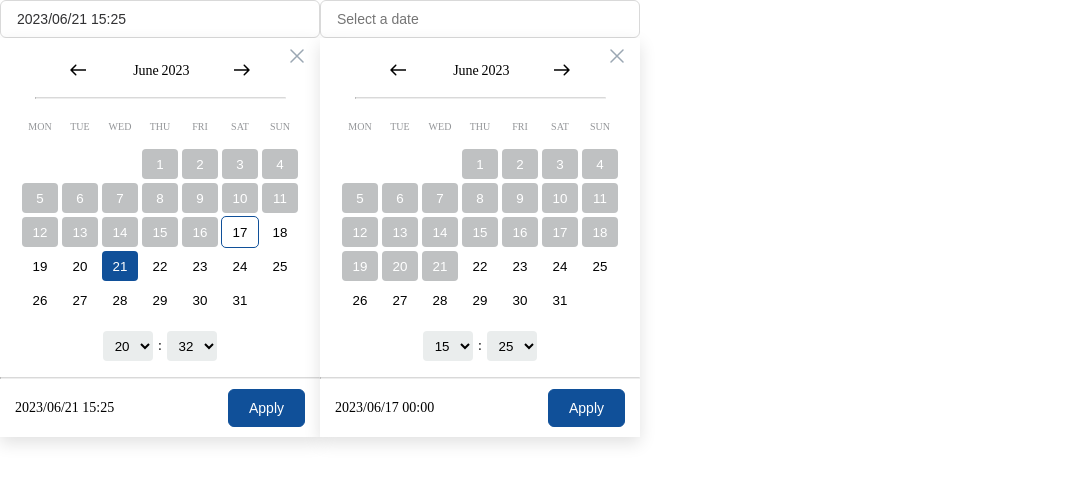
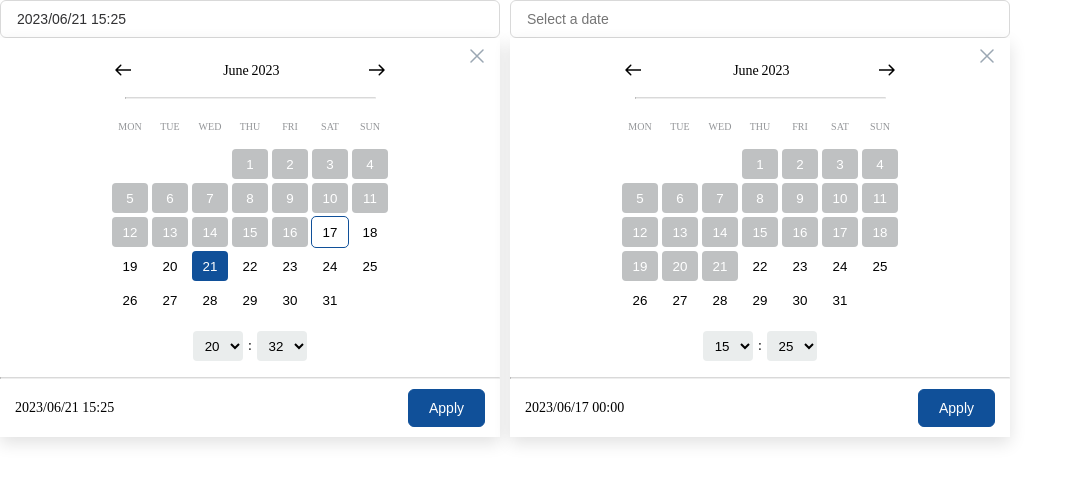
Before and after one commit to snigdho611/custom-react-datepicker, a React (Create React App) app: page / in a window 1280 px wide. Shown: the top 484 px of the page, without its empty margins (0-1075 px from the left). Built offline with nearby package versions, Linux system fonts and the light colour scheme.

Commit message:
Code clean up

```diff
--- a/src/App.tsx
+++ b/src/App.tsx
@@ -13,8 +13,9 @@ function App() {
   // }, [start, end]);
 
   return (
-    <div style={{ width: "50%", display: "flex" }}>
+    <div style={{ display: "flex", gap: "10px" }}>
       <Datepicker
+        width="500px"
         value={start}
         onChange={(date) => {
           if (end && date > end) {
@@ -25,6 +26,7 @@ function App() {
         min={new Date(new Date().getTime() - 86400000)}
       />
       <Datepicker
+        width="500px"
         value={end}
         onChange={(date) => {
           setEnd(date);
--- a/src/components/Datepicker/index.scss
+++ b/src/components/Datepicker/index.scss
@@ -9,6 +9,7 @@ $foreground: #105099;
   border-radius: 12px;
   position: relative;
   width: 100%;
+  min-width: 325px;
   &_input {
     display: flex;
     width: 100%;
--- a/src/components/Datepicker/index.tsx
+++ b/src/components/Datepicker/index.tsx
@@ -88,7 +88,15 @@ const Datepicker: React.FC<IDatepickerProps> = ({
   }, [open, disabled]);
 
   useEffect(() => {
-    if (!value) {
+    if (value) {
+      setSelectedDate({
+        date: new Date(value).getDate(),
+        month: new Date(value).getMonth(),
+        year: new Date(value).getFullYear(),
+        hours: new Date(value).getHours(),
+        minutes: new Date(value).getMinutes(),
+      });
+    } else {
       setSelectedDate(null);
     }
   }, [value]);
@@ -180,10 +188,10 @@ const Datepicker: React.FC<IDatepickerProps> = ({
   };
 
   return (
-    <div className="datepicker">
+    <div className="datepicker" style={{ width: width }}>
       <input
         style={{
-          width,
+          // width,
           backgroundColor: disabled ? "#FAFAFA" : "#fff",
           cursor: disabled ? "default" : "pointer",
         }}
```
Also changed, not shown: src/components/Datepicker/Header/index.tsx (+2 -5 lines).
